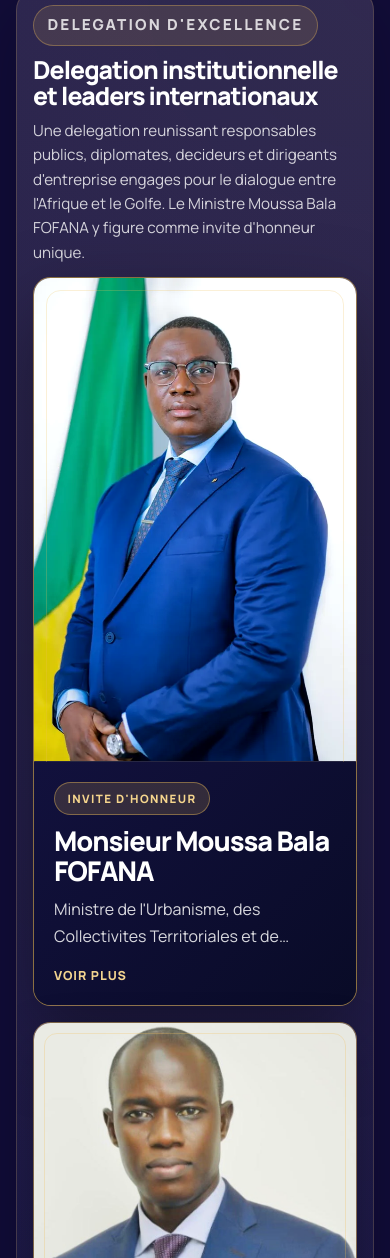
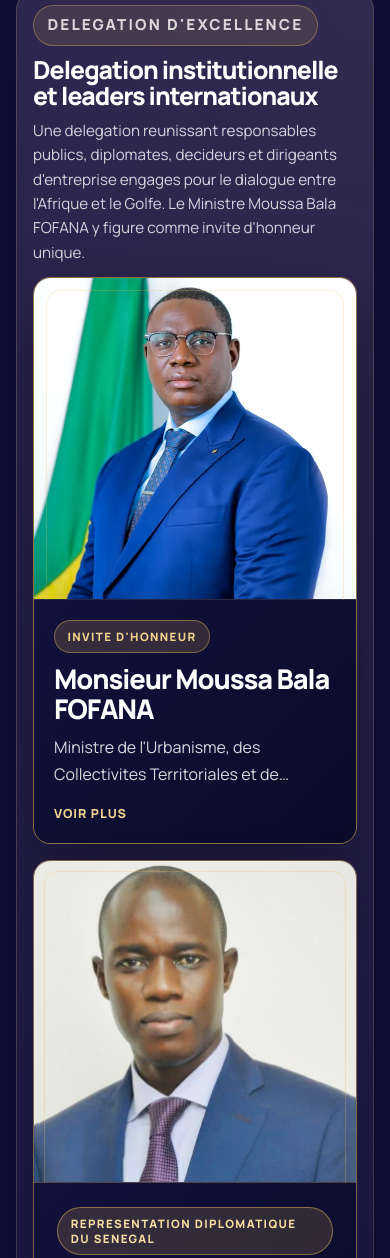
Before and after one commit to aronaeasyoil-bot/AGREX, a website: page index.html in a window 390 px wide. Shown: the part 2130-3388 px from the top of the page. Drawn offline with Linux system fonts and the light colour scheme.

Commit message:
Standardize VIP portraits to square format

```diff
--- a/styles.css
+++ b/styles.css
@@ -896,12 +896,12 @@ select:focus-visible {
   display: grid;
   gap: 1rem;
   grid-template-columns: repeat(4, minmax(0, 1fr));
-  grid-auto-flow: dense;
+  grid-auto-flow: row;
 }
 
 .featured-vip-card {
   display: grid;
-  grid-template-rows: minmax(16rem, 1fr) auto;
+  grid-template-rows: auto auto;
   position: relative;
   overflow: hidden;
   min-height: 0;
@@ -937,9 +937,9 @@ select:focus-visible {
 }
 
 .featured-vip-card.is-featured {
-  grid-column: span 2;
-  grid-row: span 2;
-  grid-template-rows: minmax(27rem, 1fr) auto;
+  grid-column: 1;
+  grid-row: 1;
+  grid-template-rows: auto auto;
   min-height: 0;
   border-color: rgba(239, 191, 89, 0.56);
   box-shadow:
@@ -948,11 +948,11 @@ select:focus-visible {
 }
 
 .featured-vip-card.is-protocol {
-  grid-column: 1 / span 2;
-  grid-row: 3;
-  grid-template-columns: minmax(11rem, 0.72fr) minmax(0, 1.28fr);
-  grid-template-rows: 1fr;
-  min-height: 18rem;
+  grid-column: 1;
+  grid-row: 2;
+  grid-template-columns: 1fr;
+  grid-template-rows: auto auto;
+  min-height: 0;
   border-color: rgba(239, 191, 89, 0.48);
   background: linear-gradient(135deg, rgba(45, 38, 92, 0.9), rgba(9, 12, 39, 0.98));
   box-shadow:
@@ -973,7 +973,8 @@ select:focus-visible {
 }
 
 .featured-vip-media {
-  min-height: 16rem;
+  aspect-ratio: 1 / 1;
+  min-height: 0;
   overflow: hidden;
   border-bottom: 1px solid rgba(255, 255, 255, 0.1);
 }
@@ -982,7 +983,7 @@ select:focus-visible {
   width: 100%;
   height: 100%;
   object-fit: cover;
-  object-position: center top;
+  object-position: center 18%;
   transform: none;
   filter: saturate(0.96) contrast(1.04);
 }
@@ -1007,8 +1008,8 @@ select:focus-visible {
 
 .featured-vip-card.is-protocol .featured-vip-media {
   min-height: 0;
-  border-right: 1px solid rgba(239, 191, 89, 0.26);
-  border-bottom: 0;
+  border-right: 0;
+  border-bottom: 1px solid rgba(239, 191, 89, 0.26);
 }
 
 .featured-vip-chip {
@@ -2130,12 +2131,13 @@ button:disabled {
   }
 
   .featured-vip-card.is-featured {
-    grid-column: span 2;
+    grid-column: 1;
+    grid-row: 1;
   }
 
   .featured-vip-card.is-protocol {
-    grid-column: 1 / span 2;
-    grid-row: 3;
+    grid-column: 1;
+    grid-row: 2;
   }
 
   .official-partners-primary {
@@ -2187,12 +2189,12 @@ button:disabled {
   }
 
   .featured-vip-card.is-featured {
-    grid-template-rows: minmax(24rem, 1fr) auto;
+    grid-template-rows: auto auto;
     min-height: 0;
   }
 
   .featured-vip-card.is-protocol {
-    min-height: 18rem;
+    min-height: 0;
   }
 
   .header-badge-stack {
@@ -2294,13 +2296,13 @@ button:disabled {
   }
 
   .featured-vip-card {
-    min-height: 22rem;
+    min-height: 0;
   }
 
   .featured-vip-card.is-featured {
-    grid-column: span 2;
-    grid-row: auto;
-    min-height: 29rem;
+    grid-column: 1;
+    grid-row: 1;
+    min-height: 0;
   }
 
   .featured-voices-marquee-window::before,
@@ -2349,7 +2351,7 @@ button:disabled {
   .featured-vip-card,
   .featured-vip-card.is-featured {
     grid-column: auto;
-    grid-template-rows: minmax(17rem, 1fr) auto;
+    grid-template-rows: auto auto;
     min-height: 0;
   }
 
@@ -2357,12 +2359,12 @@ button:disabled {
     grid-column: auto;
     grid-row: auto;
     grid-template-columns: 1fr;
-    grid-template-rows: minmax(17rem, 1fr) auto;
+    grid-template-rows: auto auto;
     min-height: 0;
   }
 
   .featured-vip-card.is-protocol .featured-vip-media {
-    min-height: 17rem;
+    min-height: 0;
     border-right: 0;
     border-bottom: 1px solid rgba(239, 191, 89, 0.26);
   }
```
